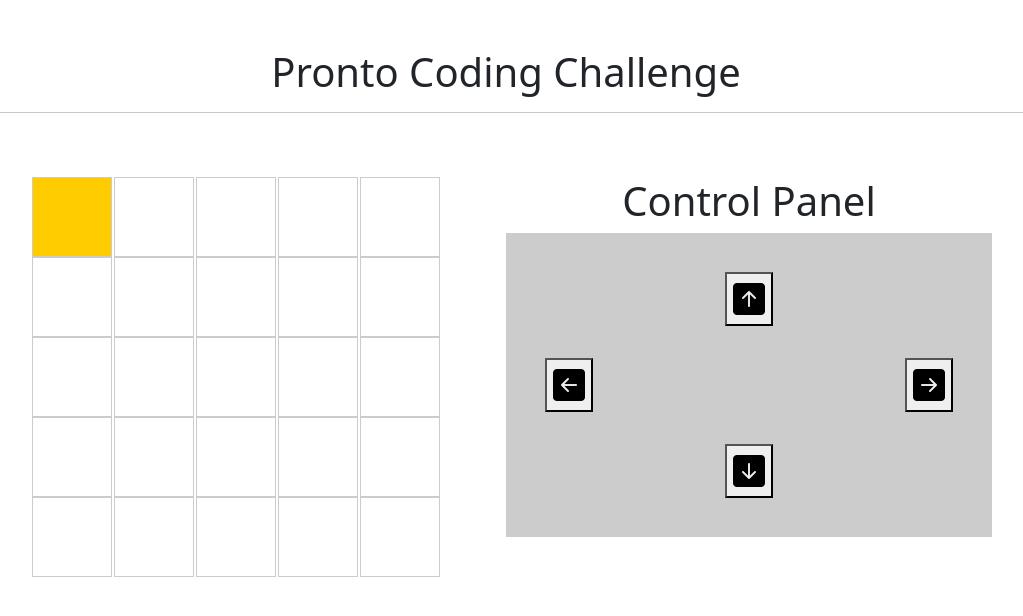
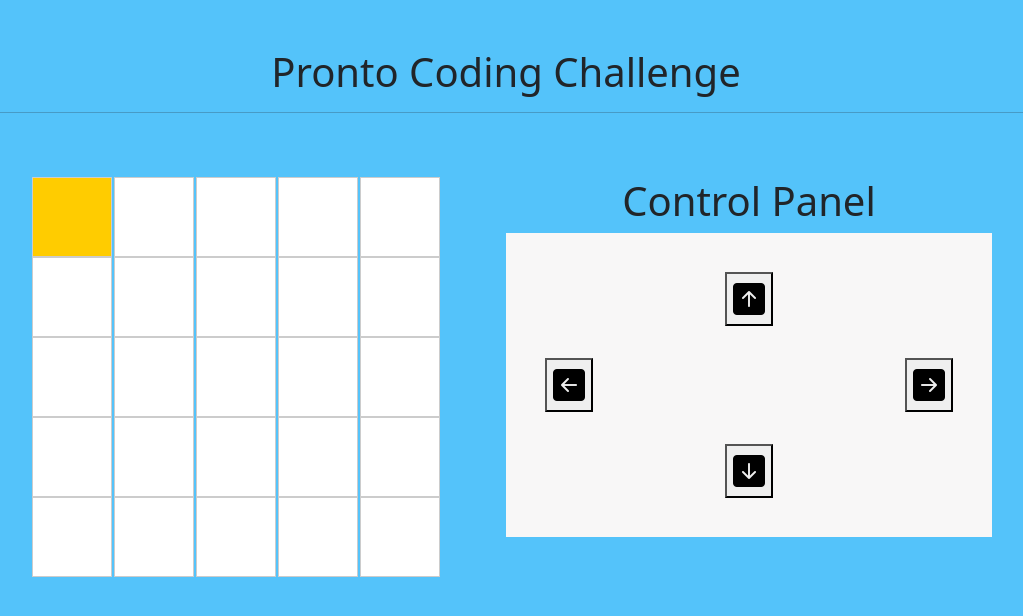
Before and after one commit to senuravihanjayadeva/coding-challange, a React (Create React App) app: page / in a window 1280 px wide. Shown: the top 616 px of the page, without its empty margins (134-1157 px from the left). Built offline with nearby package versions, Linux system fonts and the light colour scheme.

Commit message:
Covert into Typescript

```diff
--- a/package.json
+++ b/package.json
@@ -6,10 +6,13 @@
     "@testing-library/jest-dom": "^5.17.0",
     "@testing-library/react": "^13.4.0",
     "@testing-library/user-event": "^13.5.0",
+    "@types/react": "^18.2.38",
+    "@types/react-dom": "^18.2.17",
     "bootstrap-icons": "^1.11.2",
     "react": "^18.2.0",
     "react-dom": "^18.2.0",
     "react-scripts": "5.0.1",
+    "react-scripts-ts": "^3.1.0",
     "react-spinners": "^0.13.8",
     "web-vitals": "^2.1.4"
   },
--- a/src/App.jsx
+++ b/src/App.tsx
@@ -1,11 +1,12 @@
 import React, { useState } from 'react';
 import Grid from './component/Grid.component';
 import NavigationController from './component/NavigationController.component';
+import { Position } from './types';
 
 const App = () => {
-  const [position, setPosition] = useState({ x: 1, y: 1 });
+  const [position, setPosition] = useState<Position>({ x: 1, y: 1 });
 
-  const positionChange = (position) => {
+  const positionChange = (position: Position) => {
     setPosition(position);
   };
 
--- a/src/component/Grid.component.jsx
+++ b/src/component/Grid.component.tsx
@@ -1,11 +1,11 @@
 import React, { useState } from 'react';
-import PropTypes from 'prop-types';
 import FadeLoader from 'react-spinners/FadeLoader';
+import { GridNavigationProp } from '../types';
 
-function Grid({ position, positionChange }) {
+function Grid({ position, positionChange }: Readonly<GridNavigationProp>) {
   const [loading, setLoading] = useState(false);
 
-  const teleportRobot = (x, y) => {
+  const teleportRobot = (x: number, y: number) => {
     console.time('teleport-time');
     setLoading(true);
     const totalDistance = Math.abs(position.x - x) + Math.abs(position.y - y);
@@ -29,12 +29,12 @@ function Grid({ position, positionChange }) {
           data-testid={`cell-${x}-${y}`}
           aria-label={`cell-${x}-${y}`}
           className={`cell ${position.x === x && position.y === y ? 'robot' : ''}`}
-          onClick={() => teleportRobot(x, y)}>
+          onClick={() => teleportRobot(x, y)}
+          onKeyDown={() => teleportRobot(x, y)}>
           {position.x === x && position.y === y && (
             <FadeLoader
               color={'black'}
               loading={loading}
-              size={50}
               aria-label="Loading Spinner"
               data-testid="loader"
               className="loader-spinner"
@@ -53,9 +53,4 @@ function Grid({ position, positionChange }) {
   );
 }
 
-Grid.propTypes = {
-  position: PropTypes.object.isRequired,
-  positionChange: PropTypes.func.isRequired
-};
-
 export default Grid;
--- a/src/component/NavigationController.component.jsx
+++ b/src/component/NavigationController.component.tsx
@@ -1,9 +1,9 @@
 import React from 'react';
-import PropTypes from 'prop-types';
 import { DOWN_DIRECTION, LEFT_DIRECTION, RIGHT_DIRECTION, UP_DIRECTION } from '../const';
+import { GridNavigationProp } from '../types';
 
-function NavigationController({ position, positionChange }) {
-  const moveRobot = (direction) => {
+function NavigationController({ position, positionChange } : Readonly<GridNavigationProp>) {
+  const moveRobot = (direction : string) => {
     const newPosition = { ...position };
 
     switch (direction) {
@@ -59,9 +59,4 @@ function NavigationController({ position, positionChange }) {
   );
 }
 
-NavigationController.propTypes = {
-  position: PropTypes.object.isRequired,
-  positionChange: PropTypes.func.isRequired
-};
-
 export default NavigationController;
--- a/src/index.css
+++ b/src/index.css
@@ -1,3 +1,7 @@
+body{
+  background-color: #54c3fa;
+}
+
 .grid {
   display: grid;
   grid-template-columns: repeat(5, 80px);
@@ -14,6 +18,7 @@
   justify-content: center;
   align-items: center;
   cursor: pointer;
+  background-color: #ffffff;
 }
 
 .cell.robot {
@@ -25,6 +30,6 @@
 }
 
 .control-panel{
-  background-color: #ccc;
+  background-color: #f8f7f7;
   padding: 5%;
 }
--- a/src/index.js
+++ /dev/null
@@ -1,17 +0,0 @@
-import React from 'react';
-import ReactDOM from 'react-dom/client';
-import './index.css';
-import App from './App';
-import reportWebVitals from './reportWebVitals';
-
-const root = ReactDOM.createRoot(document.getElementById('root'));
-root.render(
-  <React.StrictMode>
-    <App />
-  </React.StrictMode>
-);
-
-// If you want to start measuring performance in your app, pass a function
-// to log results (for example: reportWebVitals(console.log))
-// or send to an analytics endpoint. Learn more: https://bit.ly/CRA-vitals
-reportWebVitals();
--- /dev/null
+++ b/src/index.tsx
@@ -0,0 +1,9 @@
+import React from 'react';
+import ReactDOM from 'react-dom/client';
+import './index.css';
+import App from './App';
+
+const root = ReactDOM.createRoot(document.getElementById('root') as HTMLInputElement);
+root.render(
+    <App />
+);
--- /dev/null
+++ b/src/types/index.ts
@@ -0,0 +1,11 @@
+export interface Position {
+  x: number;
+  y: number;
+}
+
+type positionChange = (position: Position) => void;
+
+export interface GridNavigationProp {
+  position: Position;
+  positionChange: positionChange;
+}
```
Also changed, not shown: tsconfig.json (added, +28 -0 lines), src/const.ts (renamed from src/const.js), 2 other files (tests, documents, lock files or other folders).
